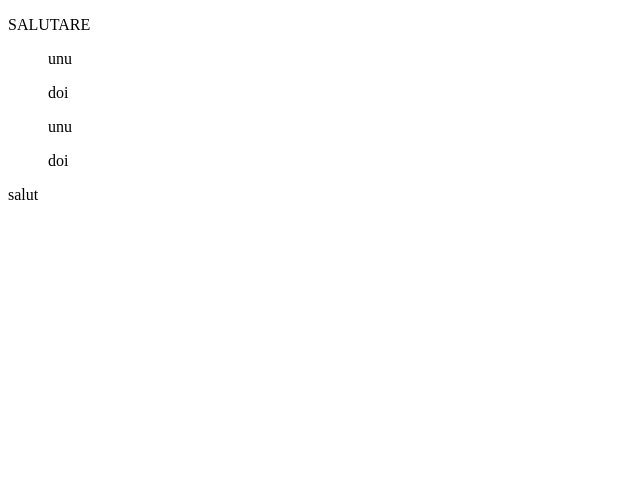
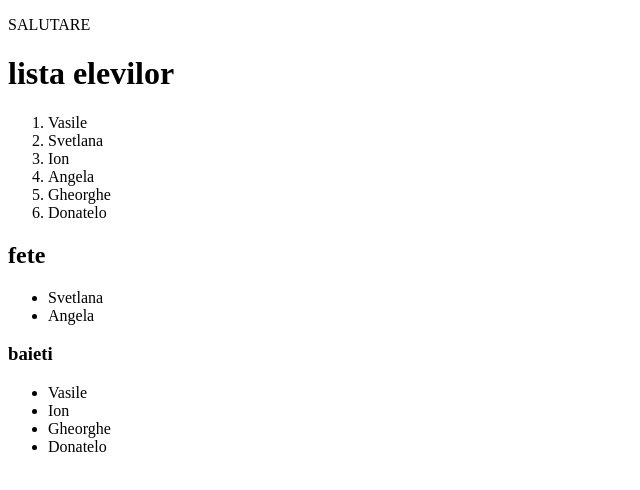
Before and after one commit to ruslanchikm/lesson4, a plain HTML site: page index.html in a window 1280 px wide. Shown: the whole page, without its empty margins (0-640 px from the left). Drawn offline with Linux system fonts and the light colour scheme.

Commit message:
lista elevilor

```diff
--- a/index.html
+++ b/index.html
@@ -6,11 +6,29 @@
     <title>Lesson4</title>
 </head>
 <body>
+
     <p>SALUTARE</p>
-    <ol>unu</ol>
-    <ol>doi</ol>
-    <ul>unu</ul>
-    <ul>doi</ul>
-    <dl>salut</dl>
+    <h1>lista elevilor</h1>
+    <ol>
+        <li>Vasile</li>
+        <li>Svetlana</li>
+        <li>Ion</li>
+        <li>Angela</li>
+        <li>Gheorghe</li>
+        <li>Donatelo</li>
+
+    </ol>
+    <h2>fete</h2>
+    <ul>
+        <li>Svetlana</li>
+        <li>Angela</li>
+    </ul>
+    <h3>baieti</h3>
+    <ul>
+        <li>Vasile</li>
+        <li>Ion</li>
+        <li>Gheorghe</li>
+        <li>Donatelo</li>
+    </ul>
 </body>
 </html>
```
